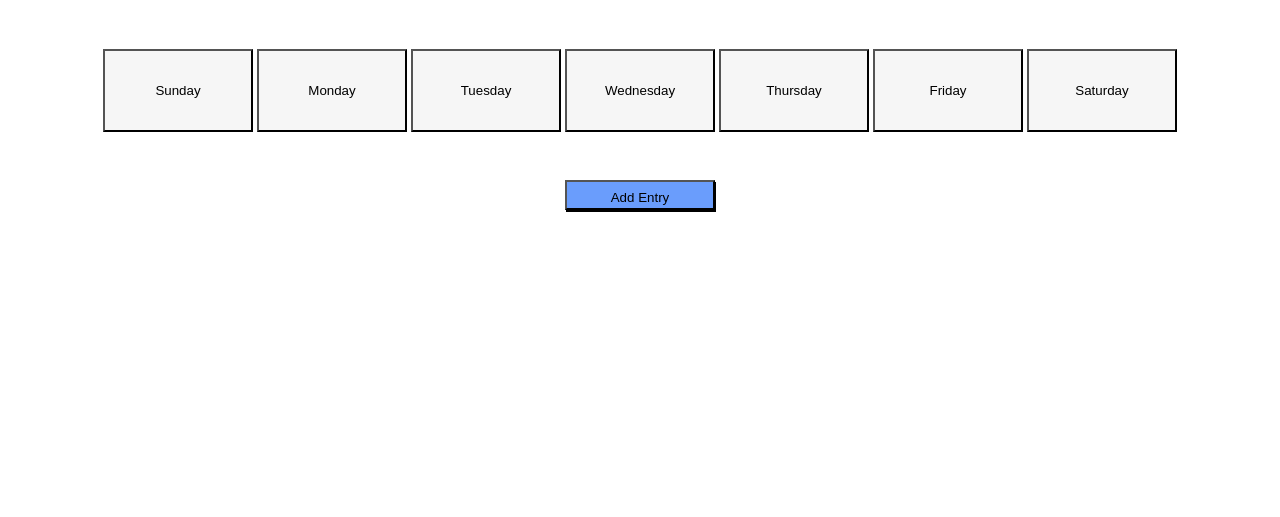
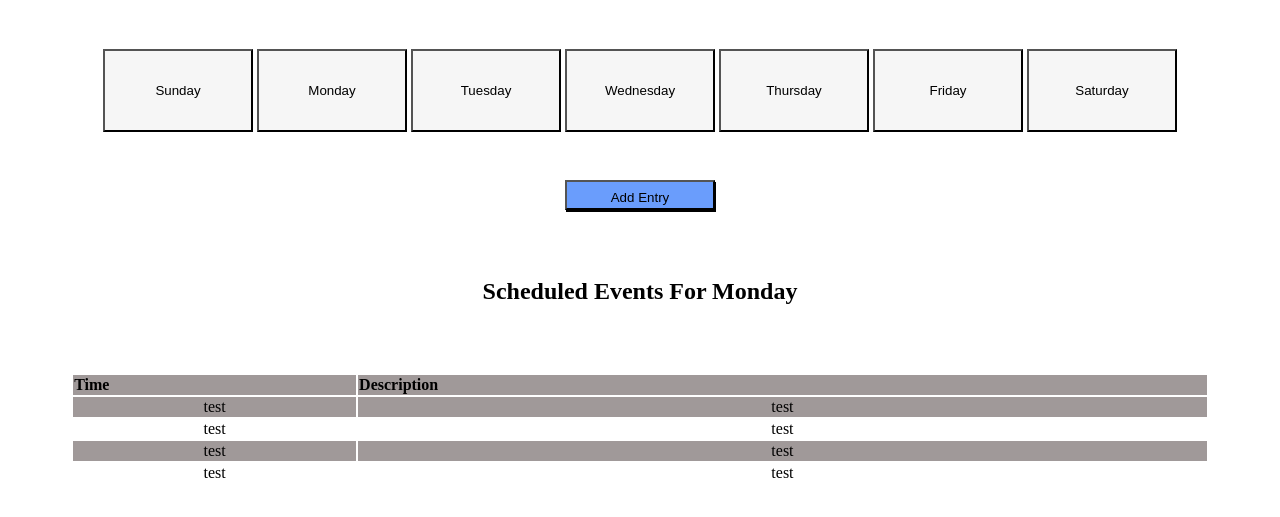
Before and after one commit to donark1/week-planner, a plain HTML site: page index.html in a window 1280 px wide. Shown: the part 87-604 px from the top of the page. Drawn offline with Linux system fonts and the light colour scheme.

Commit message:
Added and working on table

```diff
--- a/index.html
+++ b/index.html
@@ -22,6 +22,33 @@
     </div>
     <div class="row">
         <button class="addEntryButton">Add Entry</button>
+    </div>
+    <div class="row scheduledEvents">
+      <h2>Scheduled Events For Monday</h2>
+    </div>
+    <div class="row scheduleTable">
+      <table>
+        <thead>
+          <th>Time</th>
+          <th>Description</th>
+        </thead>
+          <tr>
+            <td>test</td>
+            <td>test</td>
+          </tr>
+          <tr>
+            <td>test</td>
+            <td>test</td>
+          </tr>
+          <tr>
+            <td>test</td>
+            <td>test</td>
+          </tr>
+          <tr>
+            <td>test</td>
+            <td>test</td>
+          </tr>
+      </table>
     </div>
 
     <div class="addEntryModal">
--- a/styles.css
+++ b/styles.css
@@ -9,7 +9,8 @@
   width: 100%;
 }
 
-.weeklyPlanner {
+.weeklyPlanner,
+.scheduledEvents {
   justify-content: center;
   margin-bottom: 3rem;
 }
@@ -33,6 +34,7 @@
   width: 150px;
   height: 30px;
   margin: auto;
+  margin-bottom: 3rem;
   box-shadow: 1px 2px;
 }
 
@@ -89,3 +91,24 @@ select {
 .submitEntryButton {
   padding: 0.5rem 1rem;
 }
+
+.scheduleTable {
+  text-align: center;
+}
+
+table {
+  width: 90%;
+  margin: auto;
+}
+
+th {
+  text-align: start;
+}
+
+th:first-child {
+  width: 25%;
+}
+
+tr:nth-child(odd) {
+  background-color: rgb(160, 153, 153);
+}
```
